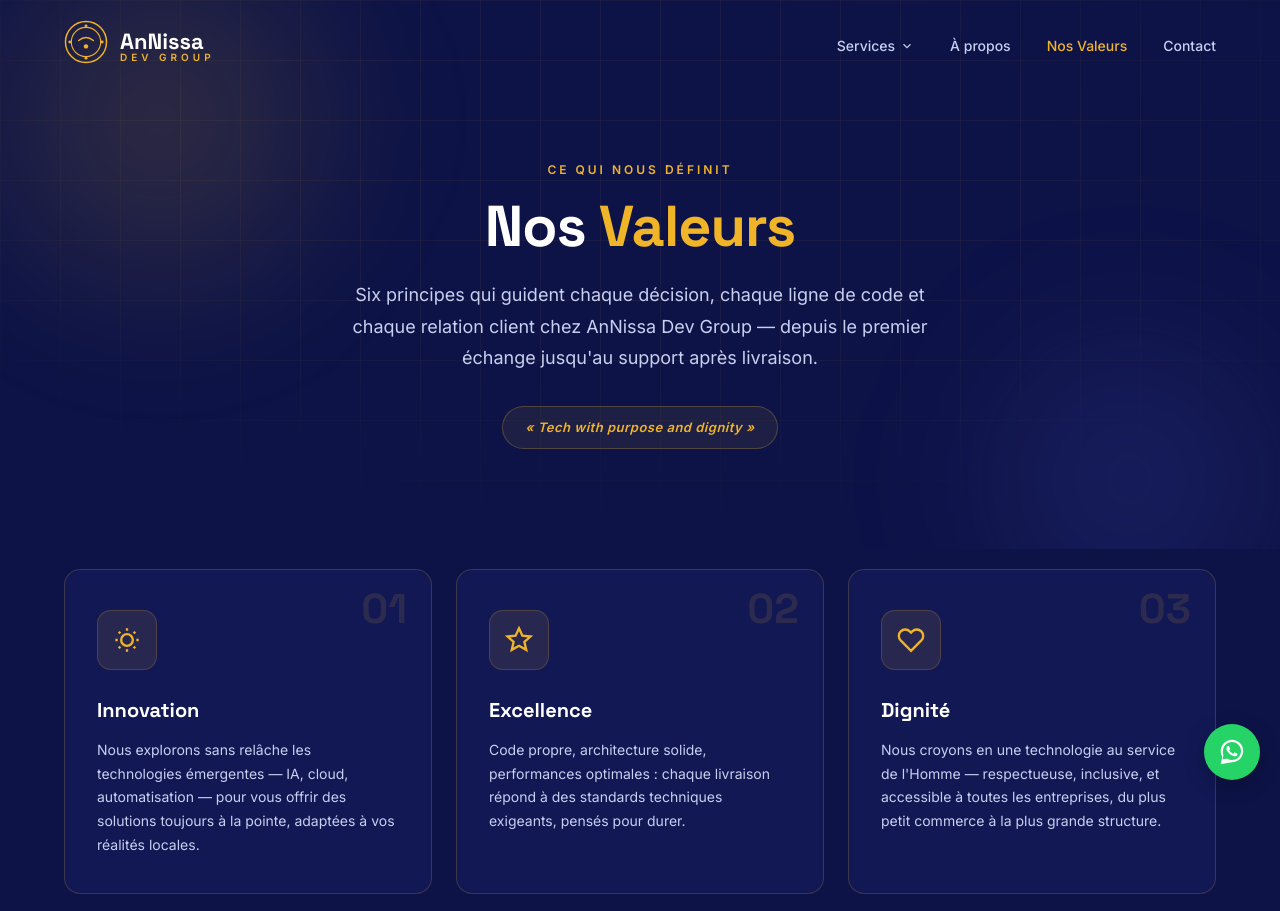
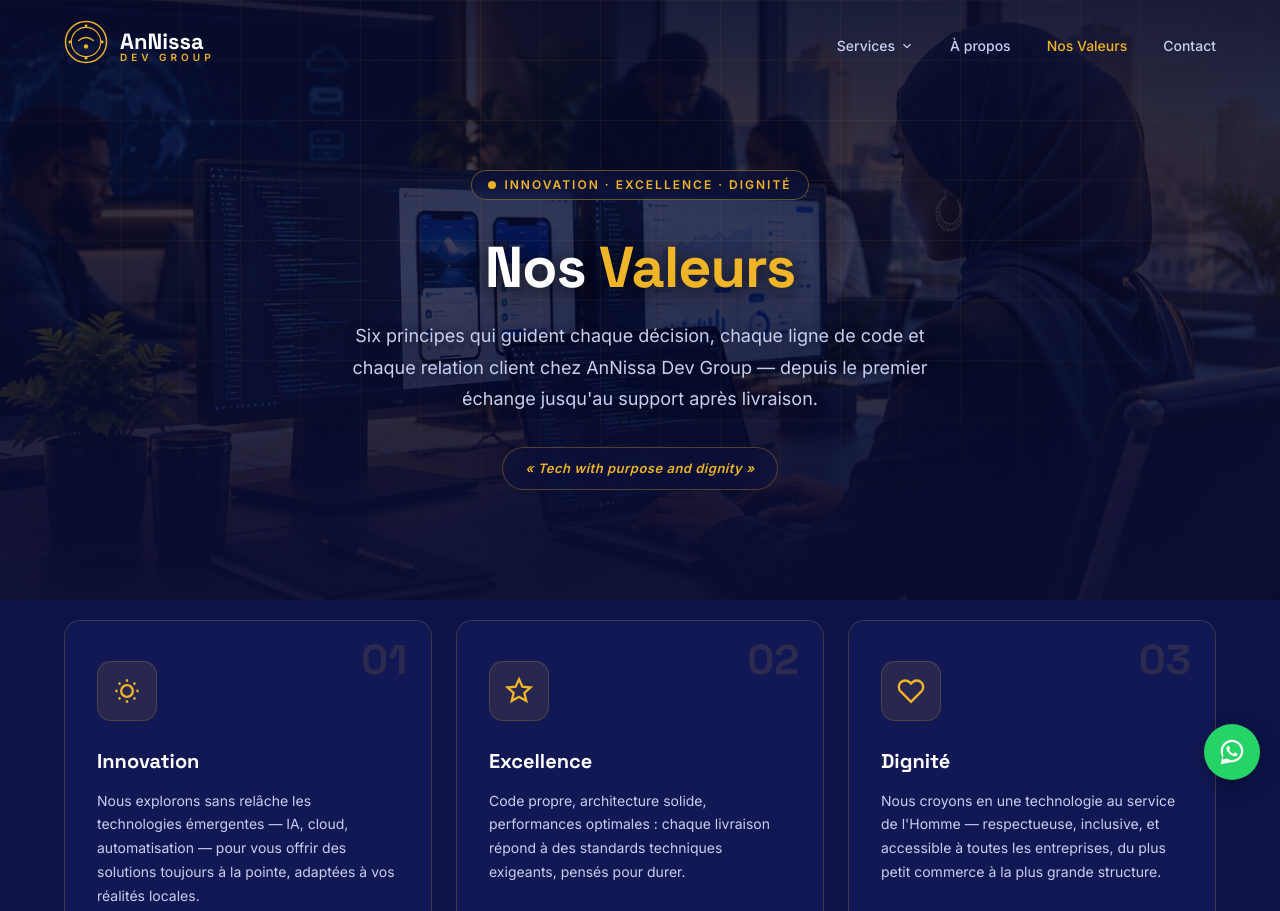
Before and after one commit to AlKoubra/annissadevgroup, a website: page public/valeurs.html in a window 1280 px wide. Shown: the top 911 px of the page. Drawn offline with Linux system fonts and the light colour scheme.

Commit message:
Reprend la photo et le badge du hero principal sur la page Valeurs
Remplace le fond degrade/grille de l'en-tete de /valeurs.html par la
meme photo d'equipe et le meme badge "Innovation - Excellence - Dignite"
que la page d'accueil, pour une identite visuelle coherente entre les
deux pages.

Co-Authored-By: Claude Sonnet 5 <noreply@anthropic.com>

```diff
--- a/public/valeurs.html
+++ b/public/valeurs.html
@@ -15,31 +15,42 @@
   <style>
     /* ===== PAGE HERO ===== */
     .page-hero {
-      position: relative; overflow: hidden; padding: 160px 24px 100px; text-align: center;
+      position: relative; overflow: hidden; padding: 170px 24px 110px; text-align: center;
+      min-height: 66vh; display: flex; align-items: center;
+    }
+    .page-hero-bg-img {
+      position: absolute; inset: 0; z-index: 0;
+      width: 100%; height: 100%; object-fit: cover; object-position: center 35%;
+    }
+    .page-hero-overlay {
+      position: absolute; inset: 0; z-index: 1;
+      background:
+        linear-gradient(180deg, rgba(8,11,42,0.88) 0%, rgba(8,11,42,0.72) 45%, rgba(10,14,53,0.88) 100%),
+        radial-gradient(ellipse 70% 60% at 50% 30%, transparent 0%, rgba(8,11,42,0.5) 100%);
     }
     .page-hero .hero-grid {
-      position: absolute; inset: 0; z-index: 0;
+      position: absolute; inset: 0; z-index: 2;
       background-image:
         linear-gradient(rgba(240,180,41,0.06) 1px, transparent 1px),
         linear-gradient(90deg, rgba(240,180,41,0.06) 1px, transparent 1px);
       background-size: 60px 60px;
       mask-image: radial-gradient(ellipse 70% 70% at 50% 30%, black 40%, transparent 100%);
     }
-    .page-hero .glow-a, .page-hero .glow-b {
-      position: absolute; border-radius: 50%; filter: blur(60px); z-index: 0; pointer-events: none;
-    }
-    .page-hero .glow-a { width: 480px; height: 480px; background: radial-gradient(circle, rgba(240,180,41,0.18), transparent 70%); top: -120px; left: -80px; }
-    .page-hero .glow-b { width: 420px; height: 420px; background: radial-gradient(circle, rgba(99,102,241,0.16), transparent 70%); bottom: -140px; right: -60px; }
-    .page-hero-content { position: relative; z-index: 1; max-width: 760px; margin: 0 auto; }
-    .page-hero .section-label { display: block; }
+    .page-hero-content { position: relative; z-index: 3; max-width: 760px; margin: 0 auto; }
+    .page-hero .hero-badge { margin: 0 auto 20px; }
     .page-hero h1 {
       font-family: var(--font-head); font-size: clamp(2.4rem, 5vw, 3.6rem);
       font-weight: 800; line-height: 1.15; margin: 14px 0 20px; letter-spacing: -1px;
+      text-shadow: 0 2px 16px rgba(0,0,6,0.55), 0 8px 40px rgba(0,0,6,0.45);
     }
-    .page-hero p.lead { color: var(--text-light); font-size: clamp(15px, 1.6vw, 18px); line-height: 1.75; max-width: 620px; margin: 0 auto; }
+    .page-hero p.lead {
+      color: var(--text-light); font-size: clamp(15px, 1.6vw, 18px); line-height: 1.75;
+      max-width: 620px; margin: 0 auto; text-shadow: 0 2px 12px rgba(0,0,6,0.6);
+    }
     .page-hero .quote-pill {
       display: inline-flex; align-items: center; gap: 10px; margin-top: 32px;
-      background: rgba(240,180,41,0.08); border: 1px solid rgba(240,180,41,0.25);
+      background: rgba(13,17,60,0.55); backdrop-filter: blur(8px);
+      border: 1px solid rgba(240,180,41,0.3);
       padding: 10px 22px; border-radius: 50px; color: var(--gold);
       font-size: 13px; font-weight: 600; letter-spacing: .5px; font-style: italic;
     }
@@ -160,11 +171,14 @@
 
 <!-- ===== PAGE HERO ===== -->
 <section class="page-hero">
+  <img src="/images/dev-team-voilee-chic.png" alt="Équipe d'ingénieurs AnNissa Dev Group au travail" class="page-hero-bg-img" width="1376" height="768" loading="eager">
+  <div class="page-hero-overlay"></div>
   <div class="hero-grid"></div>
-  <div class="glow-a"></div>
-  <div class="glow-b"></div>
   <div class="page-hero-content">
-    <span class="section-label">Ce qui nous définit</span>
+    <div class="hero-badge">
+      <span class="badge-dot"></span>
+      Innovation · Excellence · Dignité
+    </div>
     <h1>Nos <span class="gold-text">Valeurs</span></h1>
     <p class="lead">
       Six principes qui guident chaque décision, chaque ligne de code et chaque relation client
```
